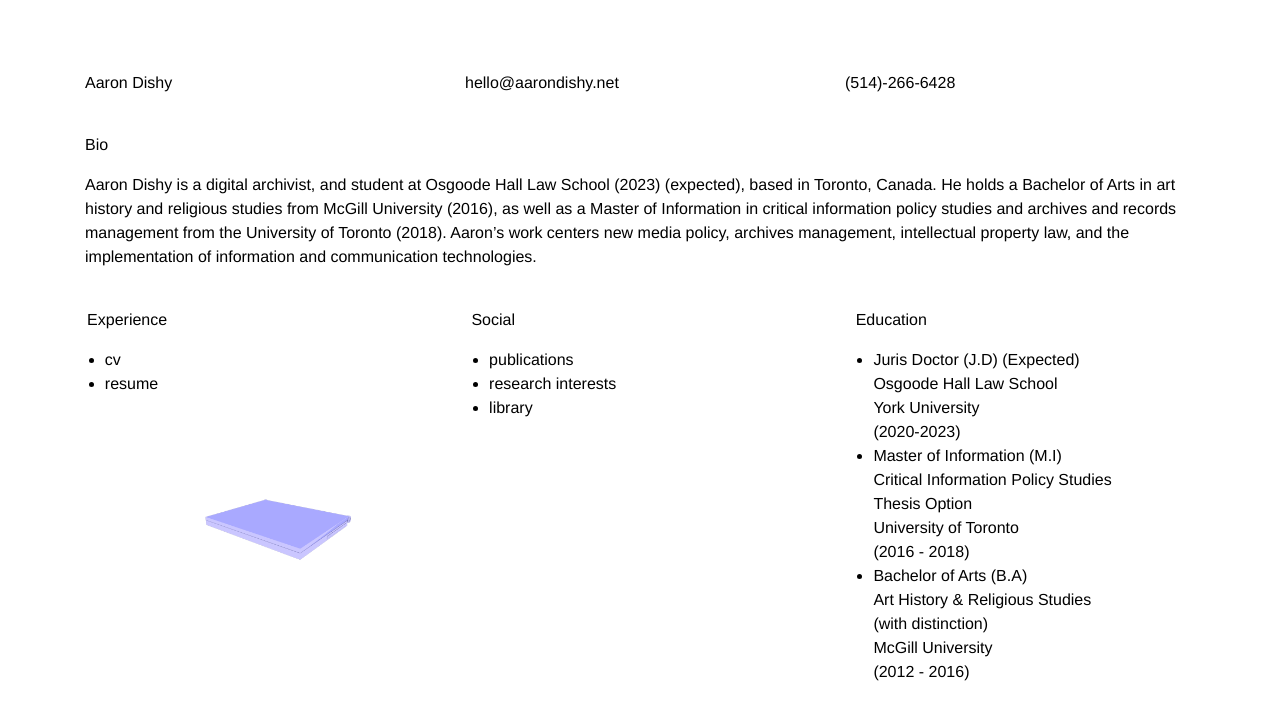
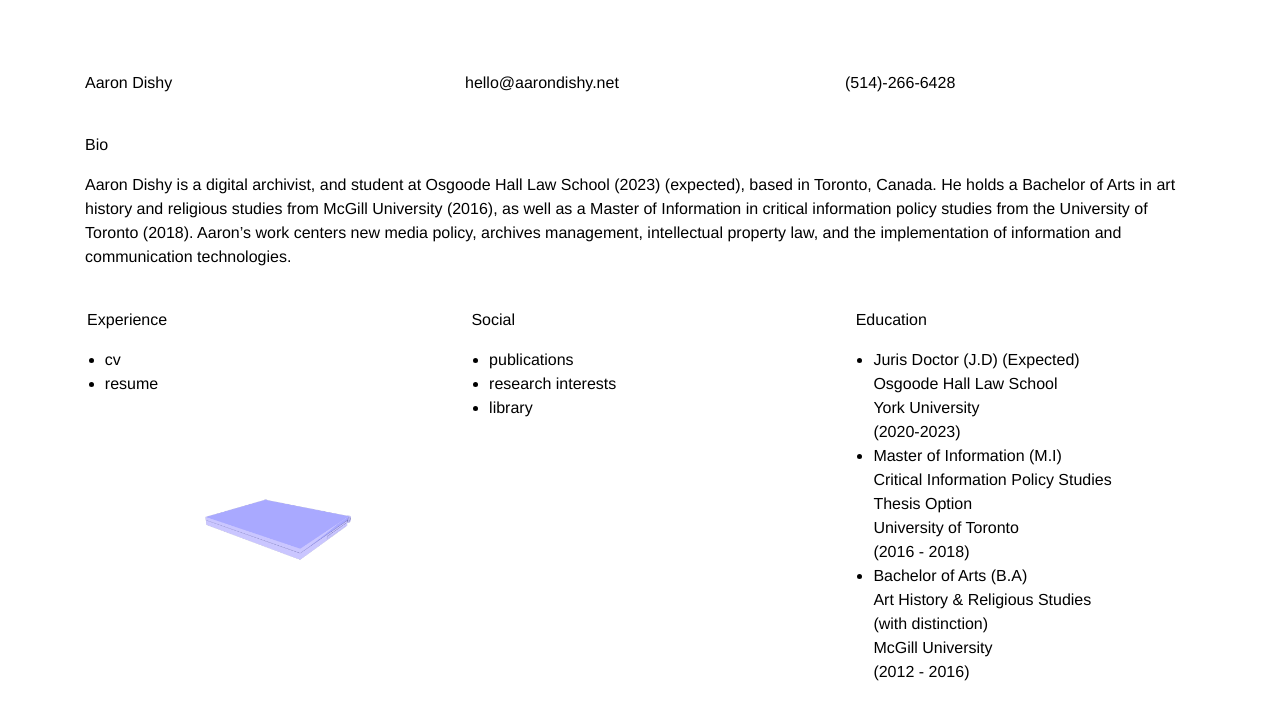
Before and after one commit to jamiedishy/AaronDishyESite, a Vue app in the folder eport/: page / in a window 1280 px wide. Shown: the top 718 px of the page. Built offline with nearby package versions, Linux system fonts and the light colour scheme.

Commit message:
Fixes - bio and info

```diff
--- a/eport/src/components/Bio.vue
+++ b/eport/src/components/Bio.vue
@@ -10,7 +10,7 @@
               Law School (2023) (expected), based in Toronto, Canada. He holds a
               Bachelor of Arts in art history and religious studies from McGill
               University (2016), as well as a Master of Information in critical
-              information policy studies and archives and records management
+              information policy studies
               from the University of Toronto (2018). Aaron’s work centers new
               media policy, archives management, intellectual property law, and
               the implementation of information and communication technologies.
--- a/eport/src/components/Info.vue
+++ b/eport/src/components/Info.vue
@@ -5,8 +5,12 @@
         <div class="col-sm">
           <p>Experience</p>
           <ul>
-            <a target="_blank" href="CV.pdf"><li>cv</li></a>
+            <!-- <a target="_blank" href="CV.pdf"><li>cv</li></a>
             <a target="_blank" href="Resume.pdf">
+              <li>resume</li>
+            </a> -->
+            <a href="#"><li>cv</li></a>
+            <a href="#">
               <li>resume</li>
             </a>
           </ul>
```
